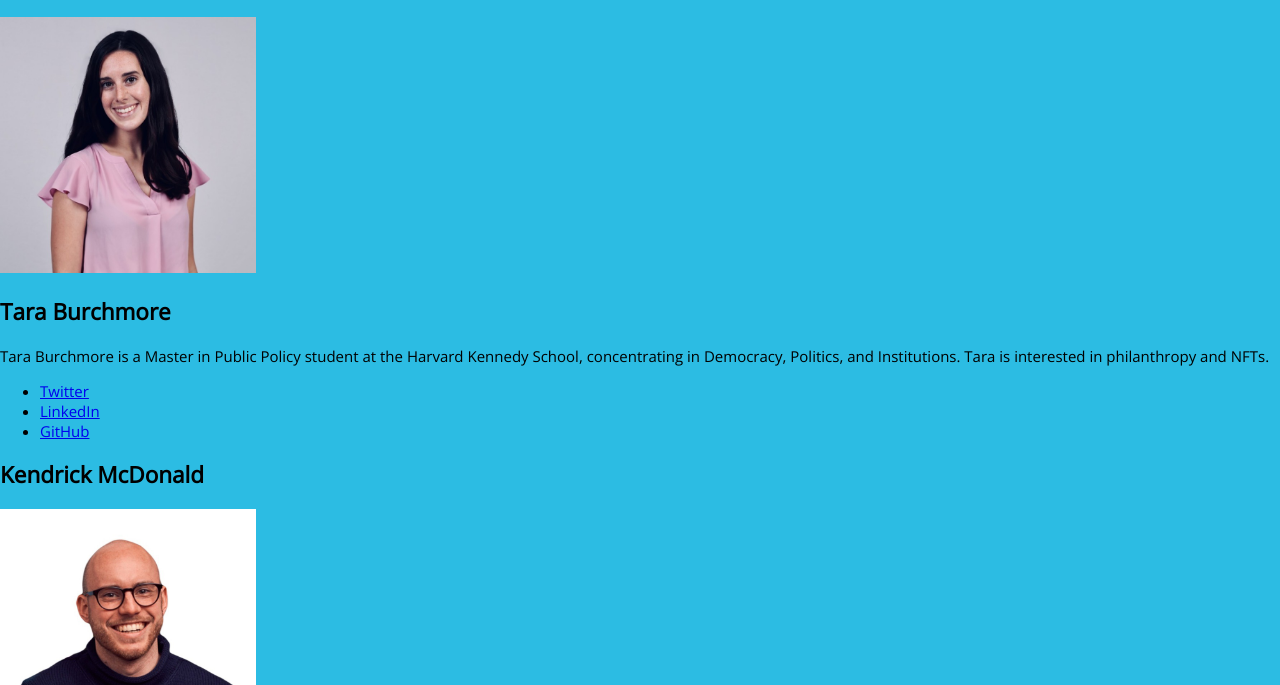
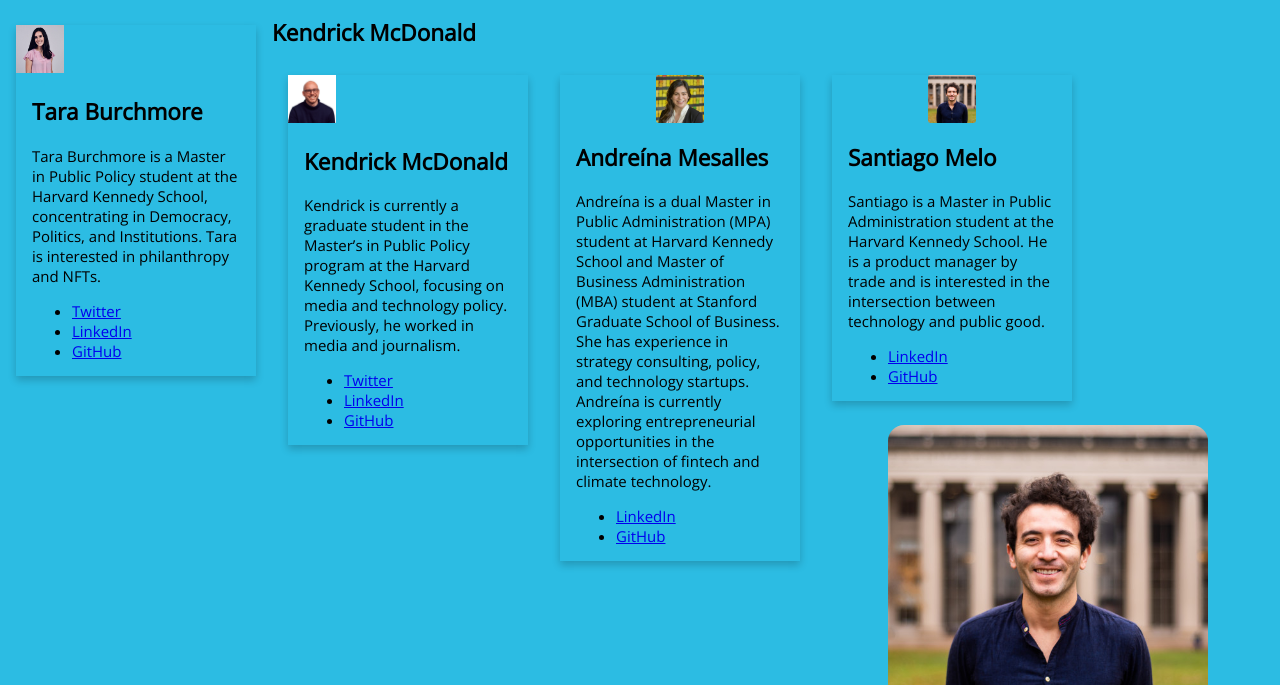
Before and after one commit to code4policy/code4policy-nfts, a plain HTML site: page about-us.html in a window 1280 px wide. Shown: the part 115-800 px from the top of the page. Drawn offline with nearby package versions, Linux system fonts and the light colour scheme; files whose address does not match are found by name.

Commit message:
styles and about edits

```diff
--- a/CSS-files/styles.css
+++ b/CSS-files/styles.css
@@ -218,6 +218,31 @@ padding: .25em;
 }
 
 
+/** about-page **/
+
+
+.column {
+  float: left;
+  width: 20%;
+  margin-bottom: 16px;
+  padding: 0 8px;
+}
+
+.card {
+  box-shadow: 0 4px 8px 0 rgba(0, 0, 0, 0.2);
+  margin: 8px;
+}
+
+.container {
+  padding: 0 16px;
+}
+
+.container::after, .row::after {
+  content: "";
+  clear: both;
+  display: table;
+}
+
 /** for-beginners bottom image **/
 #tokenimage {
   top: 10%;
```
